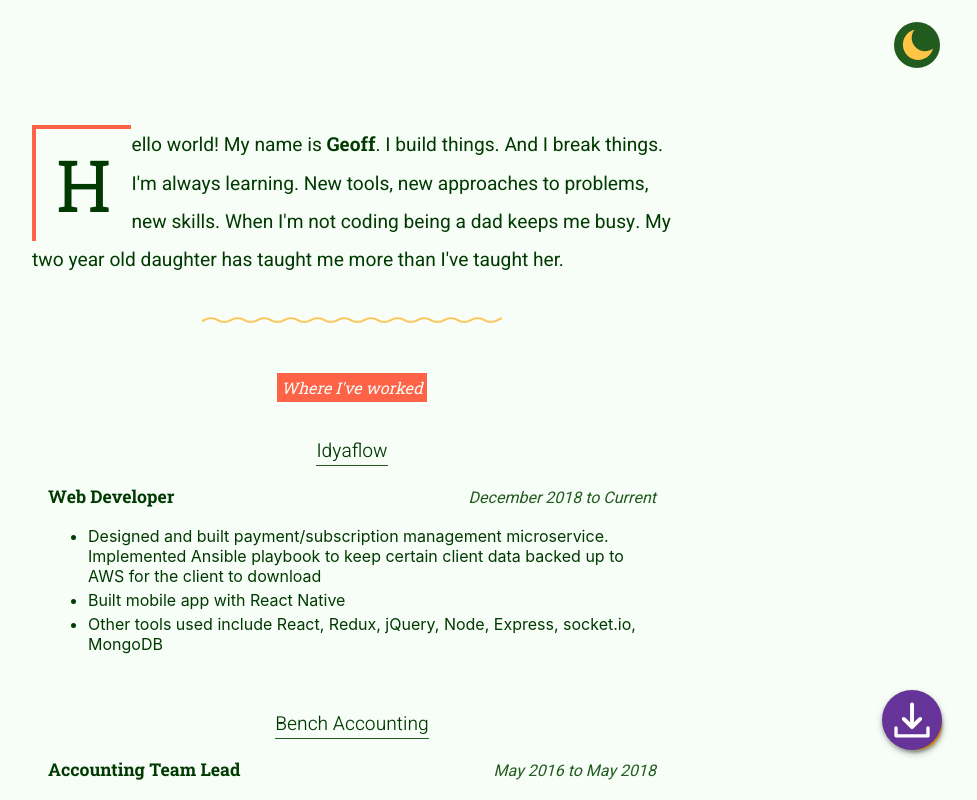
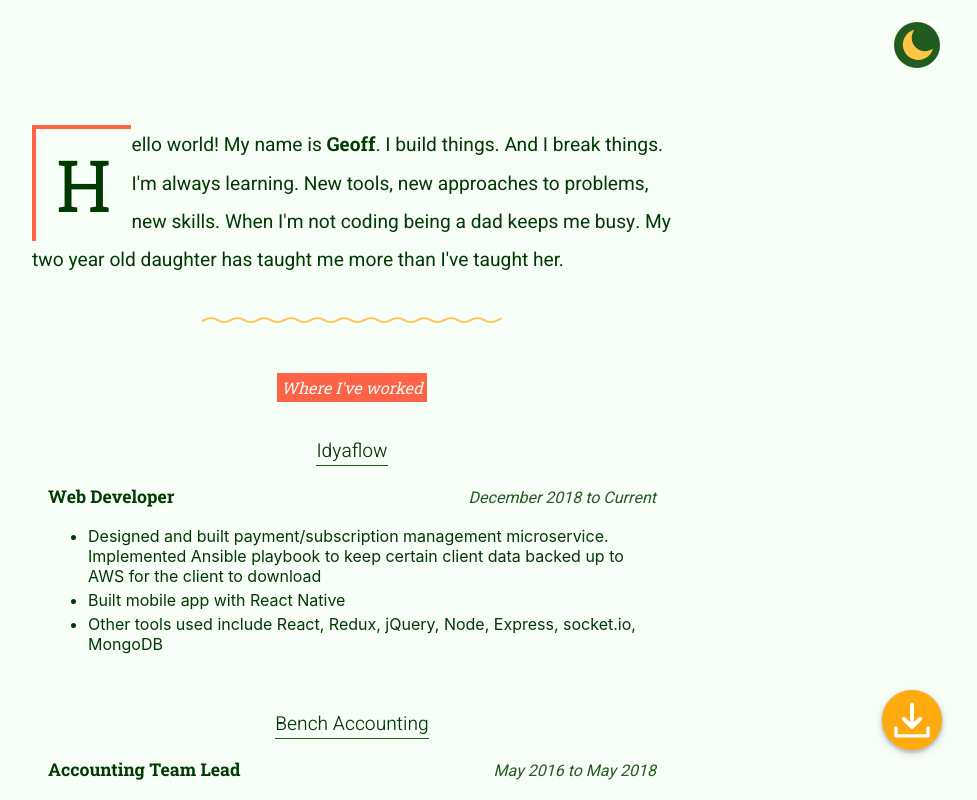
Before and after one commit to geoffmphillips/portfolio, a React (Create React App) app: page / in a window 1280 px wide. Shown: the top 800 px of the page, without its empty margins (288-1265 px from the left). Built offline with nearby package versions, Linux system fonts and the light colour scheme.

Commit message:
Implement final download button

```diff
--- a/src/components/DownloadButton.tsx
+++ b/src/components/DownloadButton.tsx
@@ -2,25 +2,13 @@ import React from 'react';
 
 const DownloadButton: React.FC = props => {
 	return (
-		<>
-			<button
-				className='download-button'
-				onClick={event => {
-					event.preventDefault();
-					window.open('/portfolio/assets/Geoff_Phillips_Resume.pdf')
-				}}
-			>
-				<svg xmlns="http://www.w3.org/2000/svg" version="1.1" x="0px" y="0px" viewBox="-25 -25 450 450" style={{ fill: 'white' }}><g><path d="M358.8,272.2v70.3c0,1.4-0.2,2.7-0.5,3.9v0c0,0,0,0,0,0c-1.4,6.9-7.5,12.1-14.7,12.1H56.3c-7.7,0-14.1-5.9-14.9-13.4   c-0.2-0.9-0.2-1.7-0.2-2.7v-70.3c0-8.3,6.8-15,15-15c4.1,0,7.9,1.7,10.6,4.4c2.7,2.7,4.4,6.5,4.4,10.6v56.3h257.7v-56.3   c0-8.3,6.8-15,15-15c4.1,0,7.9,1.7,10.6,4.4C357.1,264.3,358.8,268.1,358.8,272.2z"/><path d="M286.5,201.8l-73.7,73.7c-0.1,0.2-0.3,0.3-0.4,0.4c-2.7,2.7-6.2,4.4-9.7,4.9c-0.3,0-0.6,0.1-0.9,0.1   c-0.6,0.1-1.2,0.1-1.8,0.1h0l-1.7-0.1c-0.3,0-0.6-0.1-0.9-0.1c-3.6-0.5-7-2.2-9.7-4.9c-0.1-0.1-0.3-0.3-0.4-0.4l-73.7-73.7   c-3.4-3.4-5.1-7.9-5.1-12.4c0-4.5,1.7-9,5.1-12.4c6.8-6.8,17.9-6.8,24.8,0l44.3,44.3V59c0-9.6,7.9-17.5,17.5-17.5   c4.8,0,9.2,2,12.4,5.1c3.2,3.2,5.1,7.5,5.1,12.4v162.3l44.3-44.3c6.8-6.8,17.9-6.8,24.8,0C293.3,183.9,293.3,195,286.5,201.8z"/></g></svg>
-			</button>
 		<a
 			className='download-button'
-				style={{ backgroundColor: 'rebeccapurple' }}
 			href='/portfolio/assets/Geoff_Phillips_Resume.pdf'
 			download
 		>
 			<svg xmlns="http://www.w3.org/2000/svg" version="1.1" x="0px" y="0px" viewBox="-25 -25 450 450" style={{ fill: 'white' }}><g><path d="M358.8,272.2v70.3c0,1.4-0.2,2.7-0.5,3.9v0c0,0,0,0,0,0c-1.4,6.9-7.5,12.1-14.7,12.1H56.3c-7.7,0-14.1-5.9-14.9-13.4   c-0.2-0.9-0.2-1.7-0.2-2.7v-70.3c0-8.3,6.8-15,15-15c4.1,0,7.9,1.7,10.6,4.4c2.7,2.7,4.4,6.5,4.4,10.6v56.3h257.7v-56.3   c0-8.3,6.8-15,15-15c4.1,0,7.9,1.7,10.6,4.4C357.1,264.3,358.8,268.1,358.8,272.2z"/><path d="M286.5,201.8l-73.7,73.7c-0.1,0.2-0.3,0.3-0.4,0.4c-2.7,2.7-6.2,4.4-9.7,4.9c-0.3,0-0.6,0.1-0.9,0.1   c-0.6,0.1-1.2,0.1-1.8,0.1h0l-1.7-0.1c-0.3,0-0.6-0.1-0.9-0.1c-3.6-0.5-7-2.2-9.7-4.9c-0.1-0.1-0.3-0.3-0.4-0.4l-73.7-73.7   c-3.4-3.4-5.1-7.9-5.1-12.4c0-4.5,1.7-9,5.1-12.4c6.8-6.8,17.9-6.8,24.8,0l44.3,44.3V59c0-9.6,7.9-17.5,17.5-17.5   c4.8,0,9.2,2,12.4,5.1c3.2,3.2,5.1,7.5,5.1,12.4v162.3l44.3-44.3c6.8-6.8,17.9-6.8,24.8,0C293.3,183.9,293.3,195,286.5,201.8z"/></g></svg>
 		</a>
-		</>
 	)
 }
 
```
Lines whose indentation alone changed are shown as unchanged.
